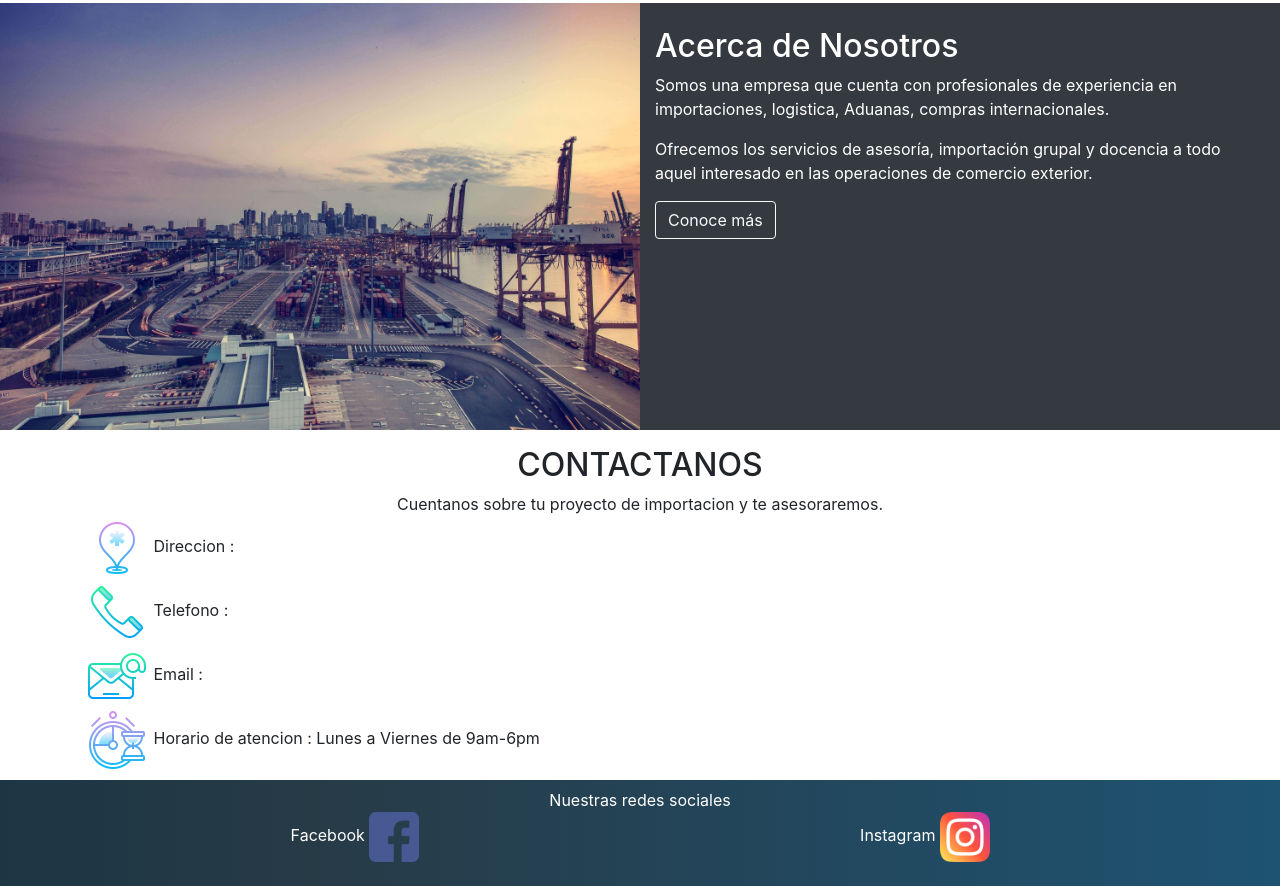
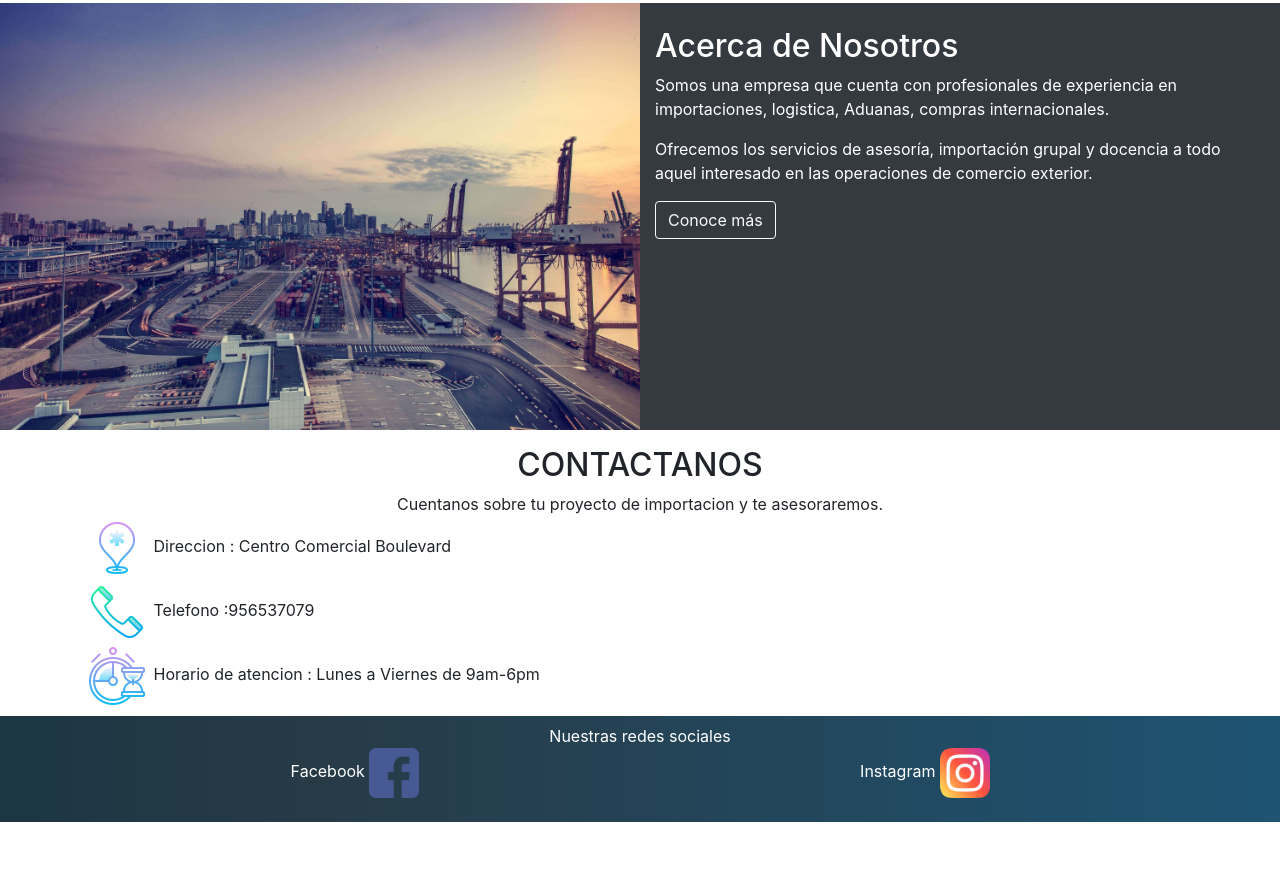
Before and after one commit to jesusjosee/GlobalFastImport, a plain HTML site: page index.html in a window 1280 px wide. Shown: the part 1641-2527 px from the top of the page. After the commit the page ends 2463 px from the top, so only its background shows below. Drawn offline with nearby package versions, Linux system fonts and the light colour scheme.

Commit message:
agregado telefono y direccion,, comentado el email

```diff
--- a/index.html
+++ b/index.html
@@ -198,21 +198,21 @@
     <div class="row">
       <div class="col text-left">
         <img loading="lazy" src="assets/contacto/mapa.png" alt="Global Fast Import logo" >
-        Direccion :
+        Direccion : Centro Comercial Boulevard
       </div>
     </div>
     <div class="row">
       <div class="col text-left">
         <img loading="lazy" src="assets/contacto/fono.png" alt="Global Fast Import logo" >
-        Telefono :
+        Telefono :956537079
       </div>
     </div>
-    <div class="row">
+    <!-- <div class="row">
       <div class="col text-left">
         <img loading="lazy" src="assets/contacto/email.png" alt="Global Fast Import logo" >
         Email :
       </div>
-    </div>
+    </div> -->
     <div class="row">
       <div class="col text-left">
         <img loading="lazy" src="assets/contacto/atencion.png" alt="Global Fast Import logo" >
```
